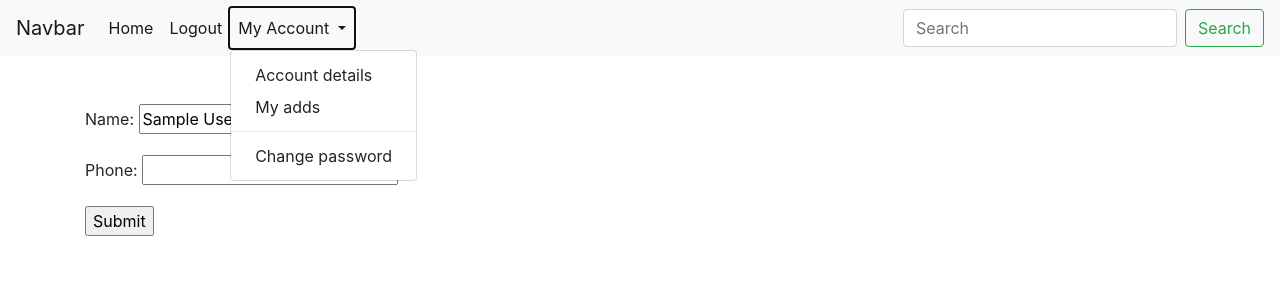
After one commit to Xarenn/e-ogloszenia, a Django app: page /edit_details/ in a window 1280 px wide, after a click on "My Account". The commit adds this page. Shown: the top 300 px of the page. Run offline with Django 3.2, Linux system fonts and the light colour scheme; the visitor is signed in with stand-in values (Sample User, id 1); some libraries are stand-ins or nearby versions.

Commit message:
fine all

```diff
--- a/adsite/adsite/urls.py
+++ b/adsite/adsite/urls.py
@@ -2,7 +2,7 @@
 from django.contrib import admin
 from django.urls import path, include
 from pages import views
-from security.views import register_view, change_password
+from security.views import register_view, change_password, show_details, edit_details
 from django.contrib.auth.views import LoginView, LogoutView
 
 urlpatterns = [
@@ -13,4 +13,6 @@ urlpatterns = [
     path('login/', LoginView.as_view(template_name='auth/login.html')),
     path('logout/', LogoutView.as_view()),
     path('change_password/', change_password, name='change_password'),
+    path('details/', show_details, name='show_details'),
+    path('edit_details/', edit_details, name='edit_details'),
 ]
--- /dev/null
+++ b/adsite/security/details_form.py
@@ -0,0 +1,21 @@
+from django import forms
+from .models import User
+
+class DetailsForm(forms.ModelForm):
+    name = forms.CharField()
+    phone = forms.CharField()
+
+    class Meta:
+        model = User
+        fields = ('name', 'phone',)
+
+
+    def save(self, commit=True):
+        user = super(DetailsForm, self).save(commit=False)
+        user.name = self.cleaned_data['name']
+        user.phone = self.cleaned_data['phone']
+
+        if commit:
+            user.save()
+
+        return user
--- a/adsite/security/views.py
+++ b/adsite/security/views.py
@@ -1,5 +1,6 @@
 from django.shortcuts import render, redirect
 from .register_form import RegisterForm
+from .details_form import DetailsForm
 from django.contrib.auth import login, authenticate, update_session_auth_hash
 from django.contrib.auth.forms import PasswordChangeForm
 from django.contrib import messages
@@ -31,3 +32,16 @@ def change_password(request):
     else:
         form = PasswordChangeForm(request.user)
     return render(request, 'auth/change_password.html', {'form': form })
+
+def show_details(request):
+    return render(request, 'details.html')
+
+def edit_details(request):
+    if request.method == 'POST':
+           form = DetailsForm(request.POST, instance=request.user)
+           if form.is_valid():
+               form.save()
+               return redirect('show_details')
+    else:
+        form = DetailsForm(instance=request.user)
+    return render(request, 'edit_details.html', {'form': form})
--- a/adsite/templates/base.html
+++ b/adsite/templates/base.html
@@ -32,7 +32,7 @@
               My Account
             </a>
             <div class="dropdown-menu" aria-labelledby="navbarDropdown">
-              <a class="dropdown-item" href="#">Account details</a>
+              <a class="dropdown-item" href="{% url 'show_details' %}">Account details</a>
               <a class="dropdown-item" href="#">My adds</a>
               <div class="dropdown-divider"></div>
               <a class="dropdown-item" href="/change_password">Change password</a>
--- /dev/null
+++ b/adsite/templates/edit_details.html
@@ -0,0 +1,17 @@
+{% extends "base.html" %}
+
+
+{% block title %}
+    <title>Details</title>
+{% endblock title %}
+
+
+{% block body %}
+<div class="container mt-5">
+    <form method="POST">
+        {% csrf_token %}
+        {{form.as_p}}
+        <input type="submit" value="Submit">
+    </form>
+</div>
+{% endblock body %}
--- a/adsite/templates/index.html
+++ b/adsite/templates/index.html
@@ -7,7 +7,7 @@
 {% block body %}
     <div class="container">
         {% if user.is_authenticated %}
-        <h1 class="tex-center" style="width:200px">Hello email: {{user.email}}</h1>
+        <h1 class="text-center" style="width:200px">Hello email: {{user.email}}</h1>
         {% else %}
             <h1>Login pls</h1>
         {% endif %}
```
Also changed, not shown: adsite/templates/details.html (added, +25 -0 lines).
